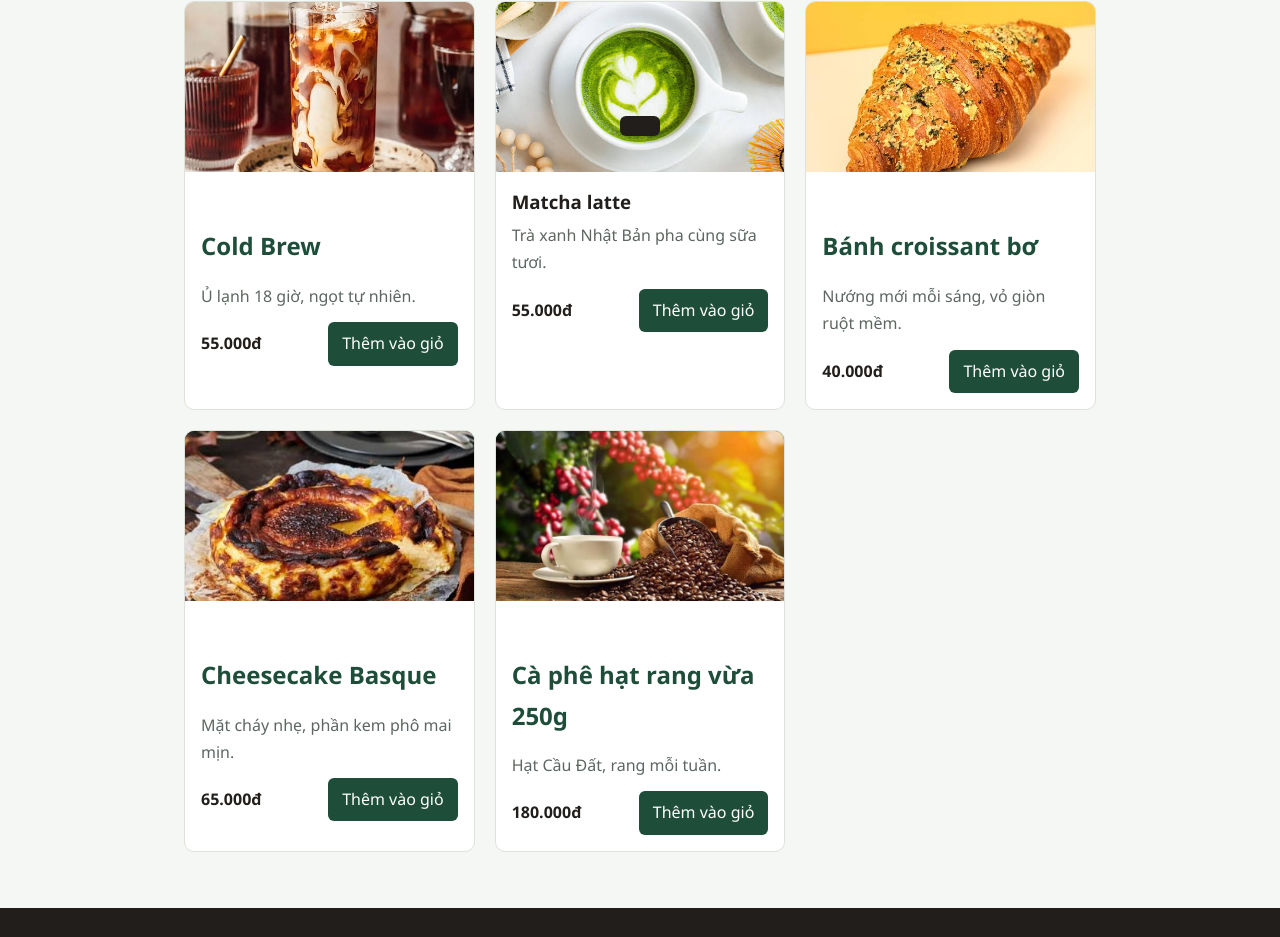
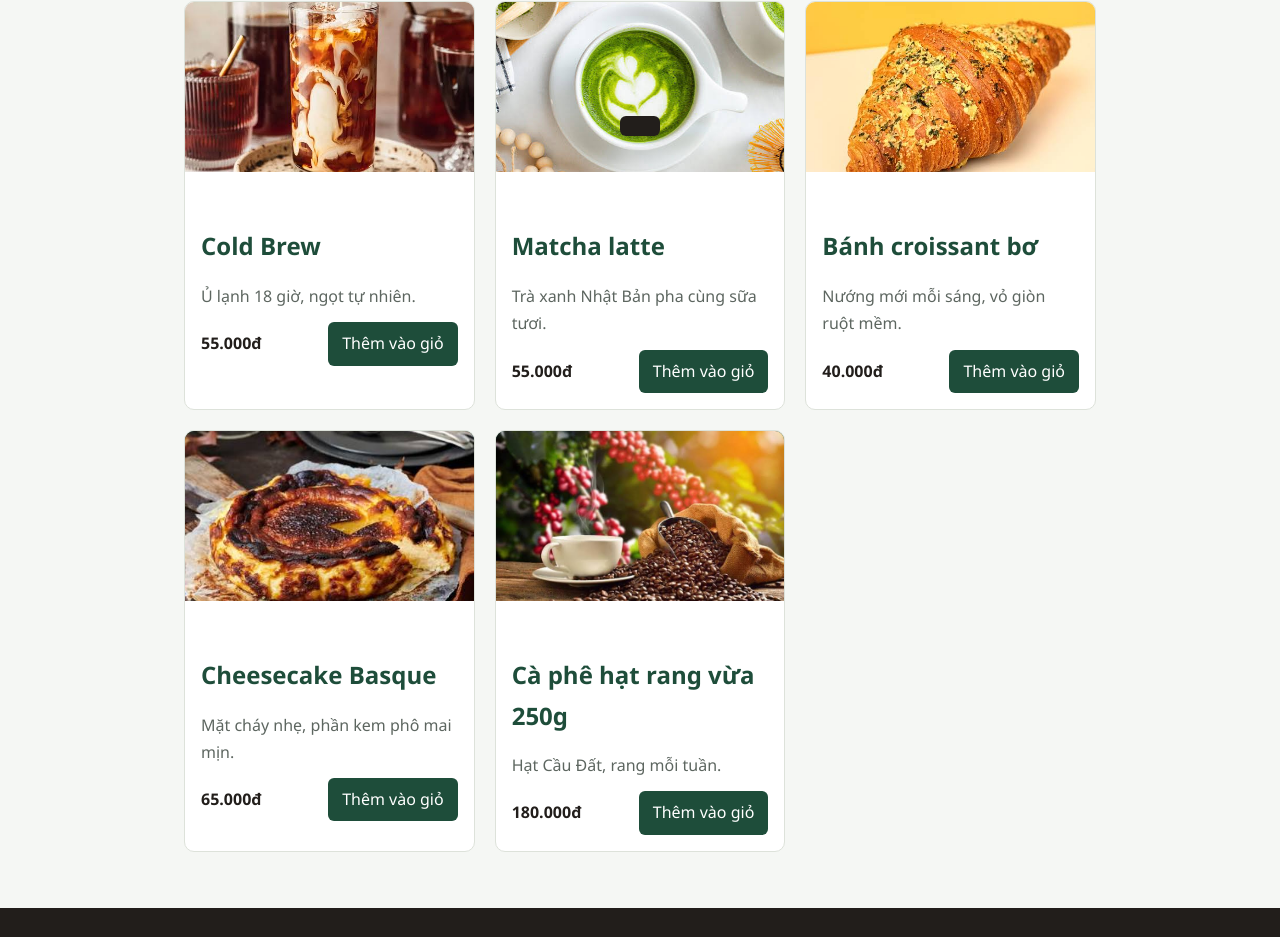
Before and after one commit to rjeexiong-dot/Quan-ca-fe, a plain HTML site: page menu.html in a window 1280 px wide. Shown: the part 724-1661 px from the top of the page. Drawn offline with Linux system fonts and the light colour scheme.

Commit message:
Fix HTML formatting issues in menu.html

```diff
--- a/menu.html
+++ b/menu.html
@@ -77,7 +77,7 @@
       <article class="card" data-cat="drink">
         <img class="ph" src="Matcha-latte.jpg" alt="Matcha latte">
         <div class="body">
-          <h3>Matcha latte</h3>
+          <h2>Matcha latte</h2>
           <p>Trà xanh Nhật Bản pha cùng sữa tươi.</p>
           <div class="row">
             <b>55.000đ</b>
```
